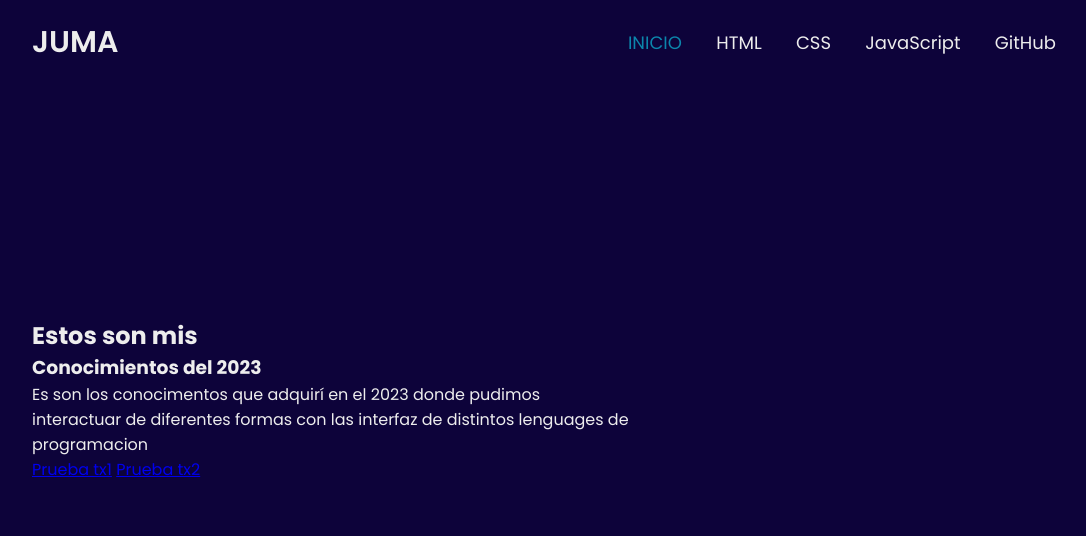
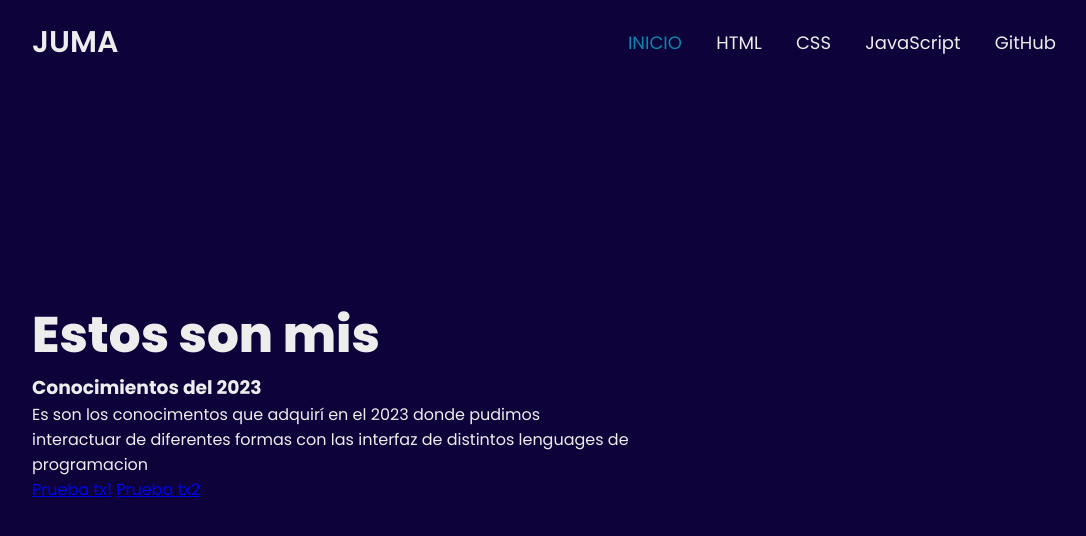
Before and after one commit to JRadso2004/Software, a plain HTML site: page Conocimientos_Previos_2023/index.html in a window 1280 px wide. Shown: the whole page, without its empty margins (96-1182 px from the left). Drawn offline with nearby package versions, Linux system fonts and the light colour scheme.

Commit message:
tamaño texto

```diff
--- a/Conocimientos_Previos_2023/style.css
+++ b/Conocimientos_Previos_2023/style.css
@@ -55,3 +55,8 @@ body{
 .inicio-cont{
     max-width: 600px;
 }
+
+.inicio-cont h1{
+    font-size: 50px;
+    font-weight: 800;
+}
```
